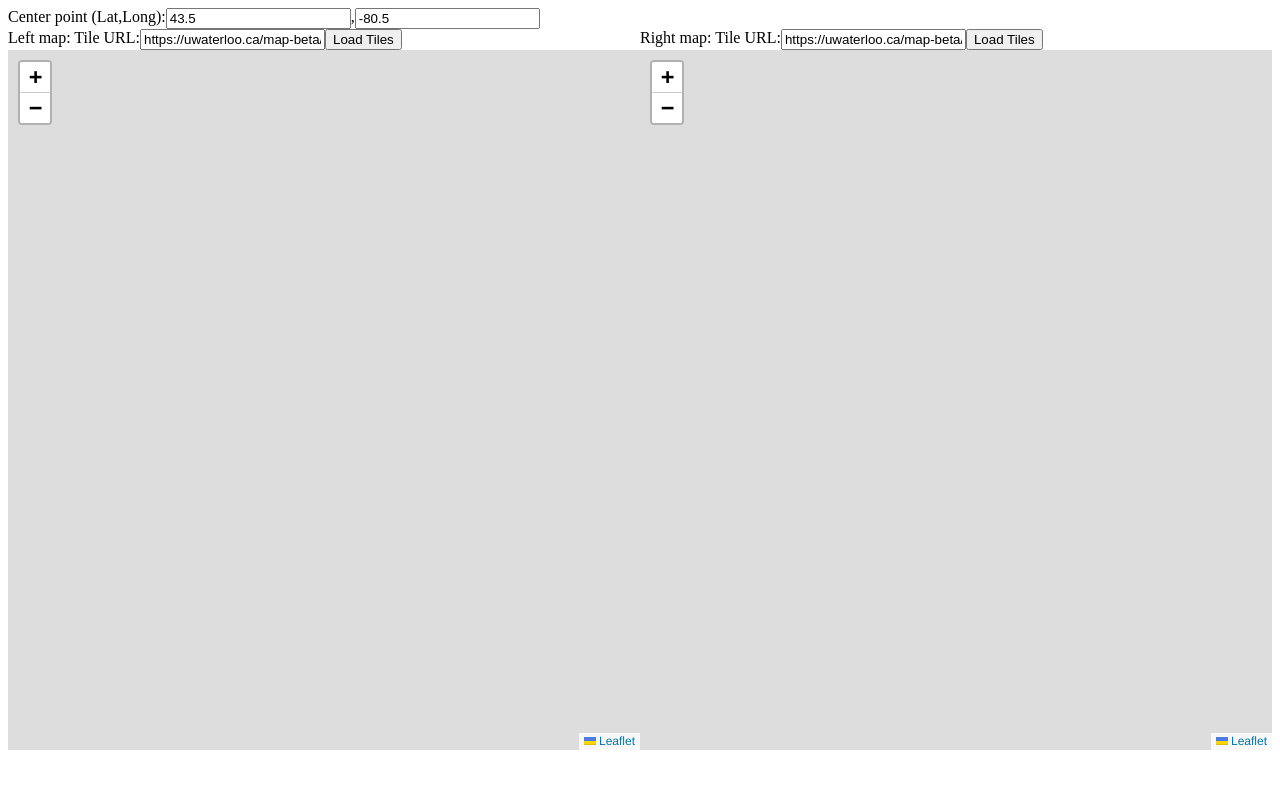
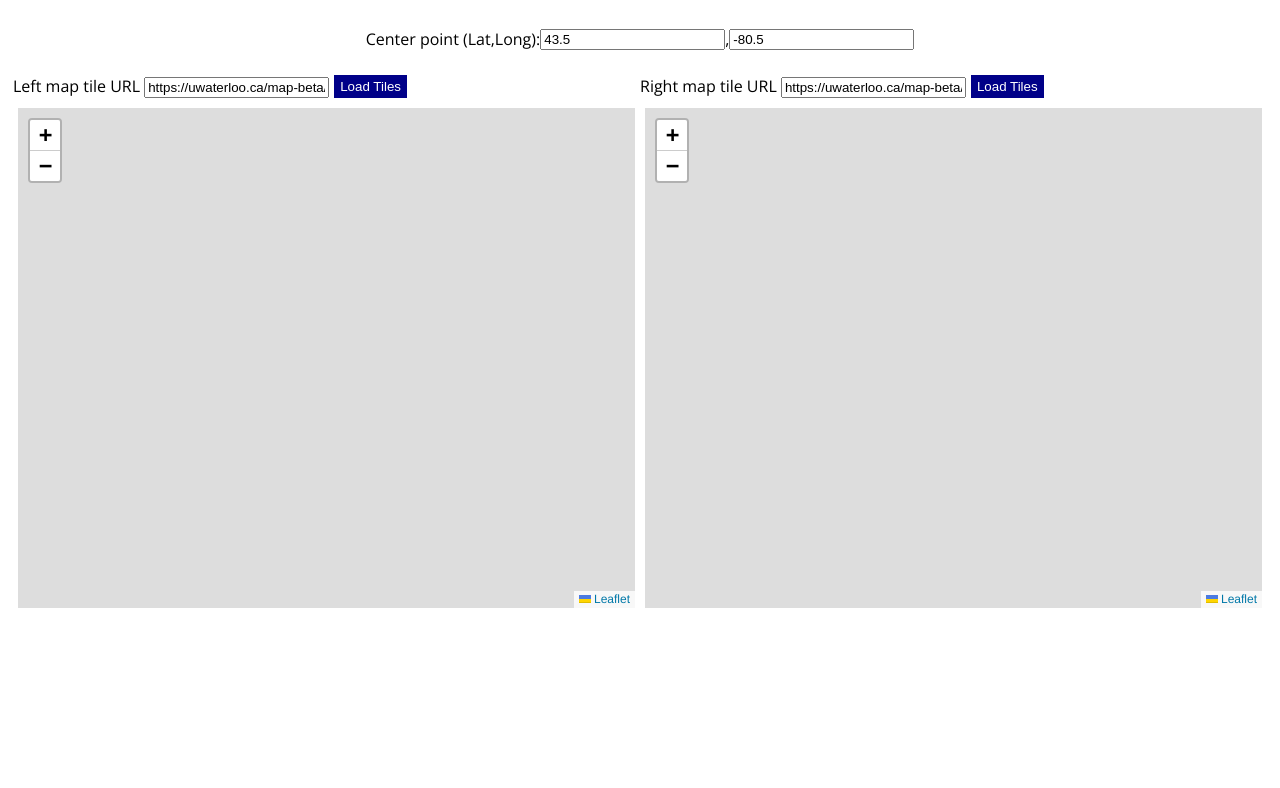
Before and after one commit to jmccarth/inspecTile, a plain HTML site: page index.html in a window 1280 px wide. Drawn offline with nearby package versions, Linux system fonts and the light colour scheme.

Commit message:
Cleaned up some look up and feel stuff and added google fonts reference to opensans

```diff
--- /dev/null
+++ b/app.js
@@ -0,0 +1,8 @@
+function updateCenterInputs(map){
+    var lat = map.getCenter().lat;
+    var lng = map.getCenter().lng;
+
+    document.getElementById('center_lat').value = lat;
+    document.getElementById('center_long').value = lng;
+
+}
--- a/index.html
+++ b/index.html
@@ -2,9 +2,11 @@
   <head>
     <link rel="stylesheet" type="text/css" href="map-compare.css">
     <link rel="stylesheet" href="http://cdnjs.cloudflare.com/ajax/libs/leaflet/0.7.3/leaflet.css" />
+    <link href='https://fonts.googleapis.com/css?family=Open+Sans' rel='stylesheet' type='text/css'>
     <script src="https://ajax.googleapis.com/ajax/libs/jquery/1.11.3/jquery.min.js"></script>
     <script src="http://cdnjs.cloudflare.com/ajax/libs/leaflet/0.7.3/leaflet.js"></script>
     <script src="loader.js"></script>
+    <script src="app.js"></script>
   </head>
   <body>
     <div id="global-controls-container">
@@ -12,14 +14,12 @@
     </div>
     <div id="map-controls-container">
       <div class="map-controls" id="left-controls">
-        Left map:
-        Tile URL: <input id="left-map-url" type="text" value="https://uwaterloo.ca/map-beta/tiles/default/{z}/{x}/{y}.png" />
-        <input type="button" value="Load Tiles" onclick="loadLeftTiles()" />
+        <label>Left map tile URL <input id="left-map-url" type="text" value="https://uwaterloo.ca/map-beta/tiles/default/{z}/{x}/{y}.png" /></label>
+        <input class='load-button' type="button" value="Load Tiles" onclick="loadLeftTiles()" />
       </div>
       <div class="map-controls" id="right-controls">
-        Right map:
-        Tile URL: <input id="right-map-url" type="text" value="https://uwaterloo.ca/map-beta/tiles/hc/{z}/{x}/{y}.png" />
-        <input type="button" value="Load Tiles" onclick="loadRightTiles()" />
+        <label>Right map tile URL <input id="right-map-url" type="text" value="https://uwaterloo.ca/map-beta/tiles/hc/{z}/{x}/{y}.png" /></label>
+        <input class='load-button' type="button" value="Load Tiles" onclick="loadRightTiles()" />
       </div>
     </div>
     <div id="maps-container">
--- a/loader.js
+++ b/loader.js
@@ -10,10 +10,12 @@ function initMaps(){
 
     left_map.on('moveend',function(e){
       right_map.setView(e.target.getCenter(),e.target.getZoom());
+      updateCenterInputs(e.target);
     });
 
     right_map.on('moveend',function(e){
       left_map.setView(e.target.getCenter(),e.target.getZoom());
+      updateCenterInputs(e.target);
     });
 }
 
--- a/map-compare.css
+++ b/map-compare.css
@@ -1,10 +1,36 @@
-#maps-container, #map-controls-container, #global-controls-container{
+body{
+  font-family: 'Open Sans', sans-serif;
+}
+
+#maps-container, #map-controls-container{
   display:flex;
    flex-direction: row;
    flex-wrap: wrap;
    justify-content: flex-start;
    align-content: flex-start;
    align-items: flex-start;
+   padding-left: 5px;
+   padding-right: 5px;
+   padding-top: 5px;
+}
+
+#global-controls-container{
+  display:flex;
+   flex-direction: row;
+   flex-wrap: wrap;
+   /*justify-content: flex-start;*/
+   justify-content: center;
+   align-content: flex-start;
+   /*align-items: flex-start;*/
+   align-items: center;
+   padding: 20px;
+}
+
+.load-button{
+  background: #000088;
+  color: #ffffff;
+  border: none;
+  margin-left: 5px;
 }
 
 .map-controls{
@@ -13,7 +39,8 @@
   flex-wrap: wrap;
   flex-grow: 1;
   flex-shrink: 0;
-  flex-basis: 200px
+  flex-basis: 200px;
+
 }
 
 .map-container{
@@ -23,5 +50,6 @@
   flex-grow: 1;
   flex-shrink: 0;
   flex-basis: 200px;
-  height: 700px;
+  height: 500px;
+  margin: 5px;
 }
```
